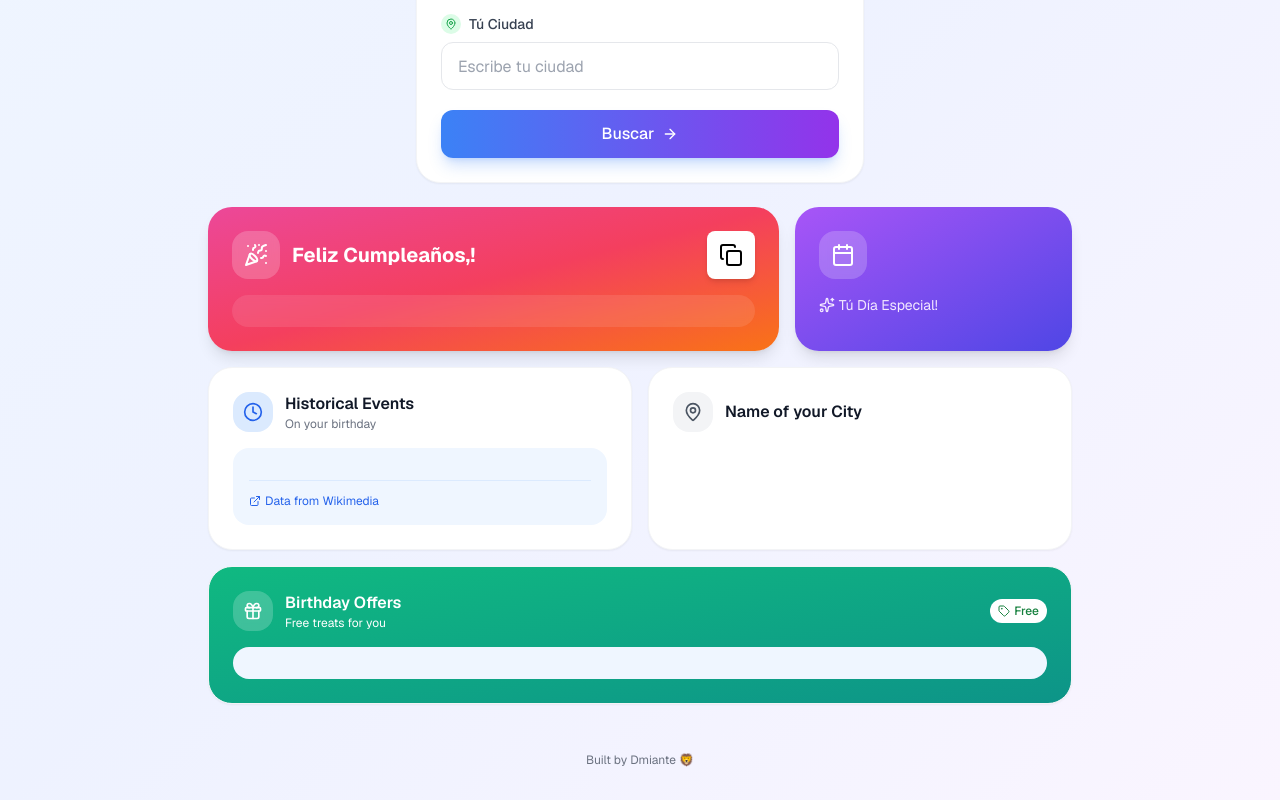
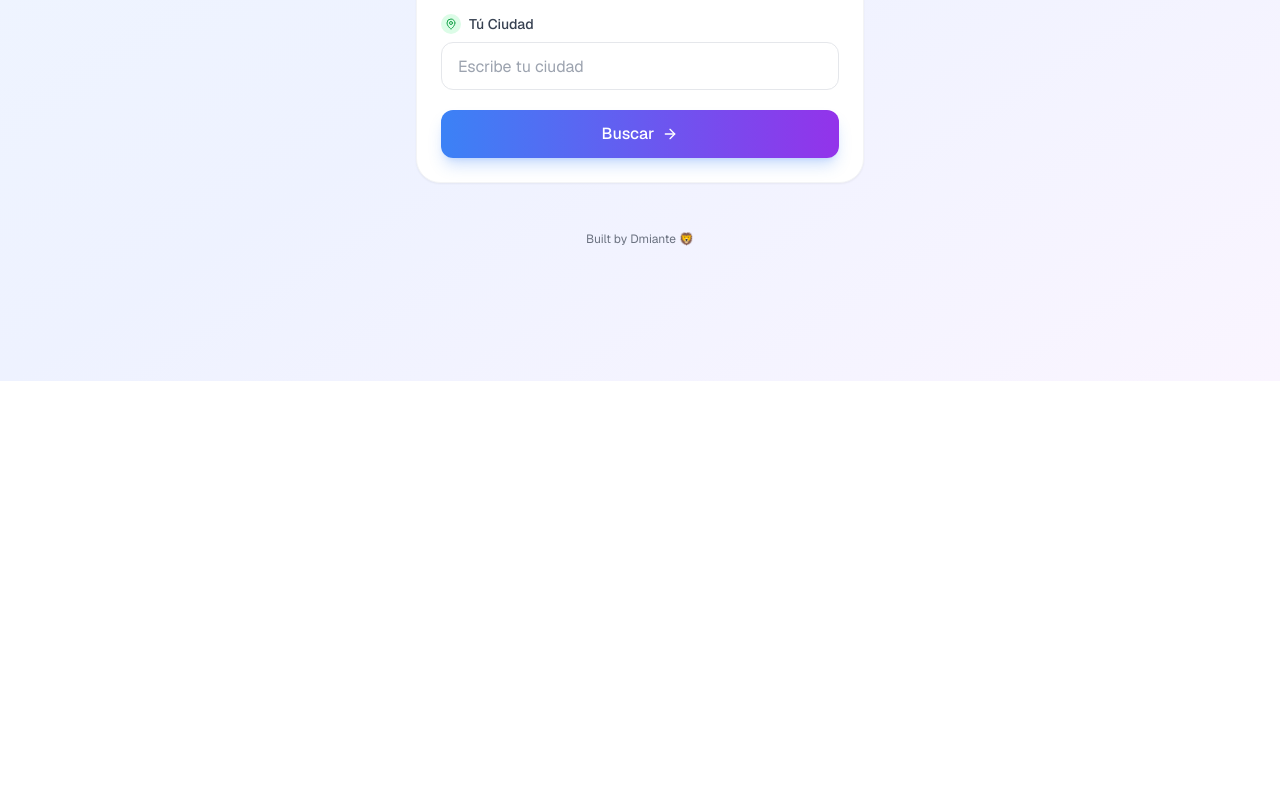
Before and after one commit to dmiante/cumple-ai, a Next.js app: page / in a window 1280 px wide. Shown: the part 419-1219 px from the top of the page. After the commit the page ends 800 px from the top, so only its background shows below. Built offline with nearby package versions, Linux system fonts and the light colour scheme.

Commit message:
Add BentoGrid component and integrate it into BirthdayForm

```diff
--- /dev/null
+++ b/src/app/components/bento-grid.tsx
@@ -0,0 +1,42 @@
+'use client'
+
+import BirthdayGreeting from "./birthday-greeting"
+import BirthdayHistorical from "./birthday-historical"
+import BirthdayOffers from "./birthday-offers"
+
+interface BentoGridProps {
+  content: string
+  name: string
+  birthday: string
+  city: string
+}
+
+export default function BentoGrid({ content, name, birthday, city }: BentoGridProps) {
+
+  if (!content) return null
+  const phrase = content?.split('## ')
+
+  const greetingSection = phrase[1]?.split('Frase: ')[1] || ''
+  const historicalSection = phrase[2]?.split('Hecho: ')[1] || ''
+
+  let offerSection = []
+  if (phrase[3]) {
+    const str = phrase[3].split('Ofertas de cumpleaños')
+    if (str[1]) {
+      try {
+        offerSection = JSON.parse(str[1])
+      } catch (e) {
+        offerSection = []
+        console.error('Error parsing offers:', e)
+      }
+    }
+  }
+
+  return (
+    <>
+      <BirthdayGreeting greeting={greetingSection} name={name} birthday={birthday} />
+      <BirthdayHistorical historical={historicalSection} />
+      <BirthdayOffers offers={offerSection} city={city} />
+    </>
+  )
+}
--- a/src/app/components/birthday-form.tsx
+++ b/src/app/components/birthday-form.tsx
@@ -3,15 +3,15 @@
 import { useState } from "react"
 import { useCompletion } from "ai/react"
 
-import BirthdayGreeting from "./birthday-greeting"
 import { ArrowRight, Calendar, Loader2, MapPin, User } from "lucide-react"
-import BirthdayHistorical from "./birthday-historical"
-import BirthdayOffers from "./birthday-offers"
+
+import BentoGrid from "./bento-grid"
+
 
 export default function BirthdayForm() {
-  const [dateBirthday, setDateBirthday] = useState<string>('')
-  const [name, setName] = useState<string>('')
-  const [city, setCity] = useState<string>('')
+  const [birthdayInput, setBirthdayInput] = useState<string>('')
+  const [nameInput, setNameInput] = useState<string>('')
+  const [cityInput, setCityInput] = useState<string>('')
 
   const {
     completion,
@@ -24,14 +24,13 @@ export default function BirthdayForm() {
 
   async function handleSubmit(event: React.FormEvent<HTMLFormElement>) {
     event.preventDefault()
-
     setCompletion('')
     try {
       await complete('', {
         body: {
-          name: name,
-          birthday: dateBirthday,
-          city: city
+          name: nameInput,
+          birthday: birthdayInput,
+          city: cityInput
         }
       })
     } catch (error) {
@@ -45,7 +44,7 @@ export default function BirthdayForm() {
           onSubmit={handleSubmit}
         >
           <div className="space-y-2">
-            <label htmlFor="namelabel" className="text-sm font-medium text-gray-700 flex items-center gap-2">
+            <label htmlFor="nameID" className="text-sm font-medium text-gray-700 flex items-center gap-2">
               <div className="w-5 h-5 bg-blue-100 rounded-full flex items-center justify-center">
                 <User className="h-3 w-3 text-blue-600" />
               </div>
@@ -53,15 +52,16 @@ export default function BirthdayForm() {
             </label>
             <input
               type="text"
-              id="namelabel"
+              id="nameID"
               placeholder="Escribe tu nombre"
               className="w-full h-12 px-4 rounded-xl border border-gray-200 focus:border-blue-500 focus:ring-2 focus:ring-blue-500/20 focus:outline-none text-gray-900 placeholder:text-gray-400 transition-colors"
-              onChange={(e) => setName(e.target.value)}
+              value={nameInput}
+              onChange={(e) => setNameInput(e.target.value)}
               disabled={isLoading}
             />
           </div>
           <div className="space-y-2">
-            <label htmlFor="birthday" className="text-sm font-medium text-gray-700 flex items-center gap-2">
+            <label htmlFor="birthID" className="text-sm font-medium text-gray-700 flex items-center gap-2">
               <div className="w-5 h-5 bg-purple-100 rounded-full flex items-center justify-center">
                 <Calendar className="h-3 w-3 text-purple-600" />
               </div>
@@ -69,15 +69,16 @@ export default function BirthdayForm() {
             </label>
             <input
               type="date"
-              id="birthday"
+              id="birthID"
               data-date-format="YYYY-MM-DD"
               className="w-full h-12 px-4 rounded-xl border border-gray-200 focus:border-purple-500 focus:ring-2 focus:ring-purple-500/20 focus:outline-none text-gray-900 transition-colors"
-              onChange={(e) => setDateBirthday(e.target.value)}
+              onChange={(e) => setBirthdayInput(e.target.value)}
+              value={birthdayInput}
               disabled={isLoading}
             />
           </div>
           <div className="space-y-2">
-            <label htmlFor="city" className="text-sm font-medium text-gray-700 flex items-center gap-2">
+            <label htmlFor="cityID" className="text-sm font-medium text-gray-700 flex items-center gap-2">
               <div className="w-5 h-5 bg-green-100 rounded-full flex items-center justify-center">
                 <MapPin className="h-3 w-3 text-green-600" />
               </div>
@@ -85,10 +86,11 @@ export default function BirthdayForm() {
             </label>
             <input
               type="text"
-              id="city"
+              id="cityID"
               placeholder="Escribe tu ciudad"
               className="w-full h-12 px-4 rounded-xl border border-gray-200 focus:border-green-500 focus:ring-2 focus:ring-green-500/20 focus:outline-none text-gray-900 transition-colors"
-              onChange={(e) => setCity(e.target.value)}
+              onChange={(e) => setCityInput(e.target.value)}
+              value={cityInput}
               disabled={isLoading}
             />
           </div>
@@ -114,15 +116,19 @@ export default function BirthdayForm() {
         </form>
       </div>
       {/* Response */}
-      {/* {
-          completion && completion.length > 0 && ( */}
-      <section className="grid grid-cols-1 md:grid-cols-4 lg:grid-cols-6 gap-4 auto-rows-min">
-        <BirthdayGreeting content={completion} name={name} birthday={dateBirthday} />
-        <BirthdayHistorical content={completion} />
-        <BirthdayOffers />
-      </section>
-      {/* )
-        } */}
+      {
+        completion && completion.length > 0 &&
+        (
+          <section className="grid grid-cols-1 md:grid-cols-4 lg:grid-cols-6 gap-4 auto-rows-min">
+            <BentoGrid
+              content={completion}
+              name={nameInput}
+              birthday={birthdayInput}
+              city={cityInput}
+            />
+          </section>
+        )
+      }
     </>
   );
 }
```
